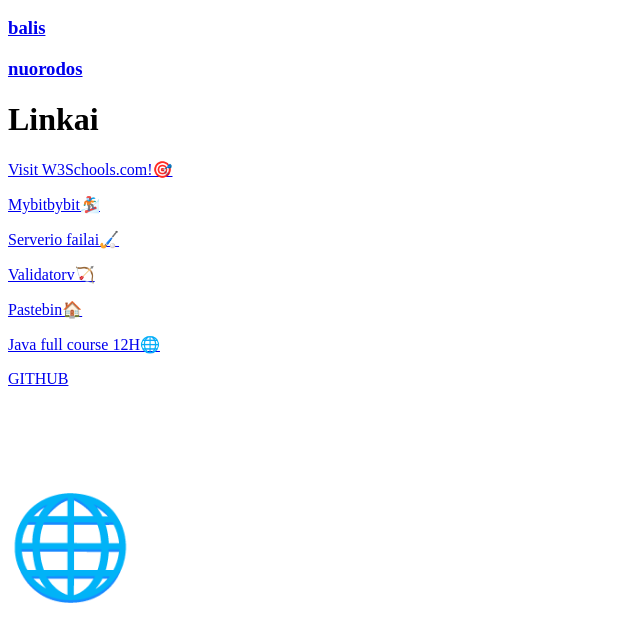
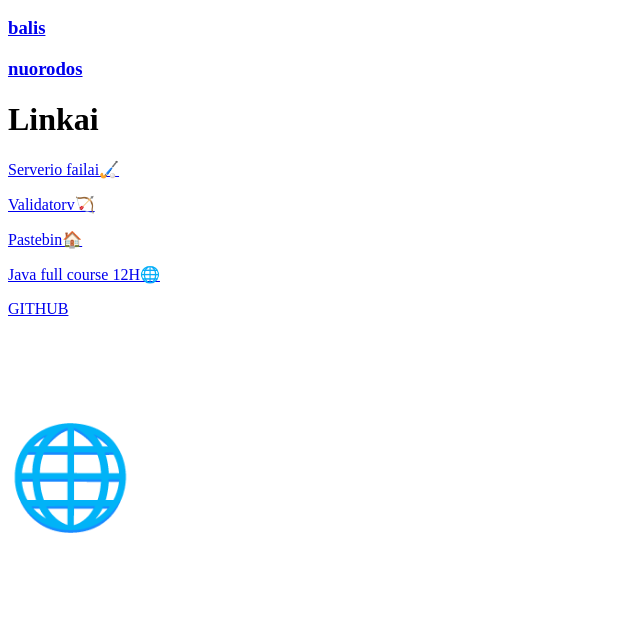
Before and after one commit to Mangirdas99/mybit, a plain HTML site: page mybit-main/nuorodos.html in a window 1280 px wide. Shown: the part 83-724 px from the top of the page, without its empty margins (0-640 px from the left). Drawn offline with Linux system fonts and the light colour scheme.

Commit message:
Update nuorodos.html

```diff
--- a/mybit-main/nuorodos.html
+++ b/mybit-main/nuorodos.html
@@ -14,8 +14,6 @@
 	 Linkai
 	</h1>
 	<p>
-	  <p><a href="https://www.w3schools.com/" target="_blank">Visit W3Schools.com!&#127919</a></p>
-	  <p><a href="http://mybitbybit.site/java34/" target="_blank">Mybitbybit&#127938</a></p>
 	  <p><a href="https://failai.serveriai.lt/" target="_blank">Serverio failai&#127953</a></p>
 	  <p><a href="https://validator.w3.org/" target="_blank">Validatorv&#127993</a></p>
 	  <p><a href="https://pastebin.com/" target="_blank">Pastebin&#127968</a></p>
```
